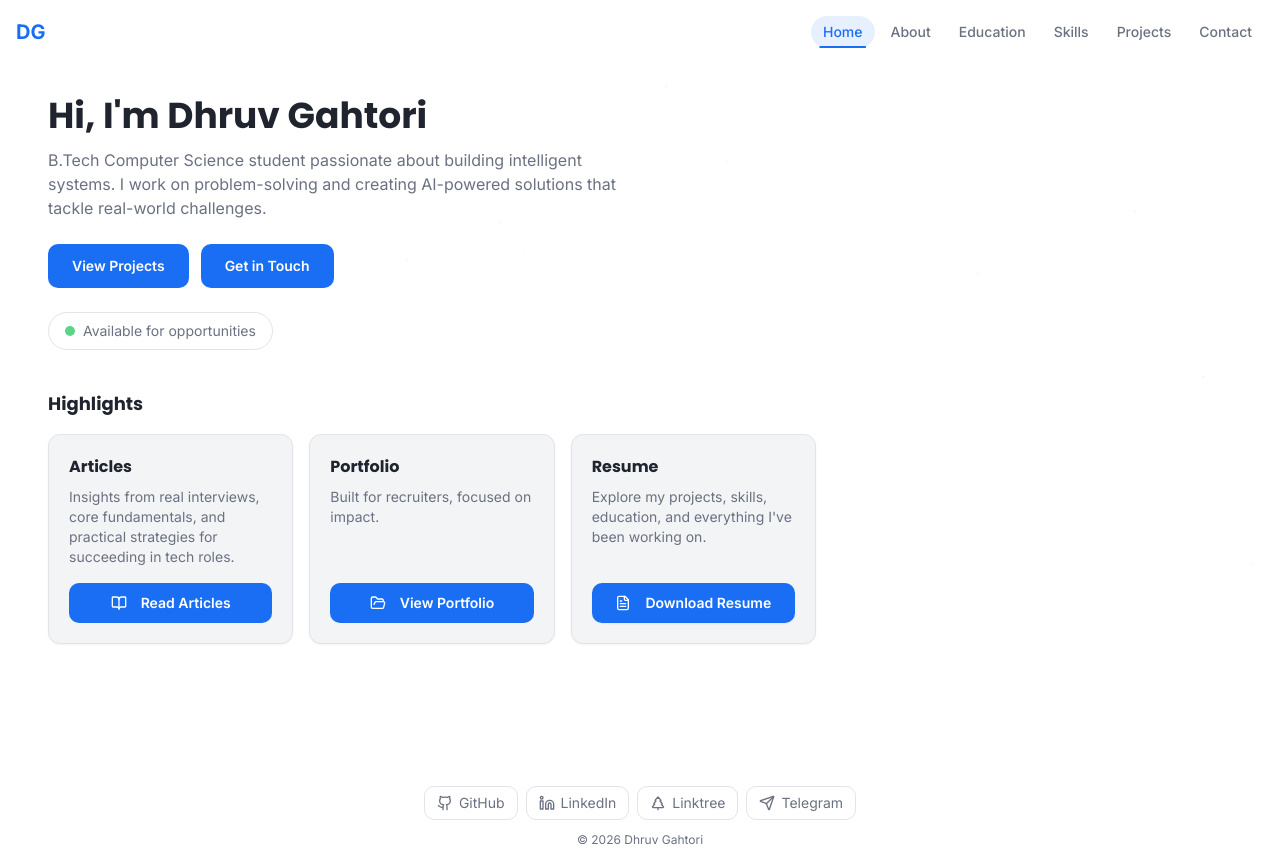
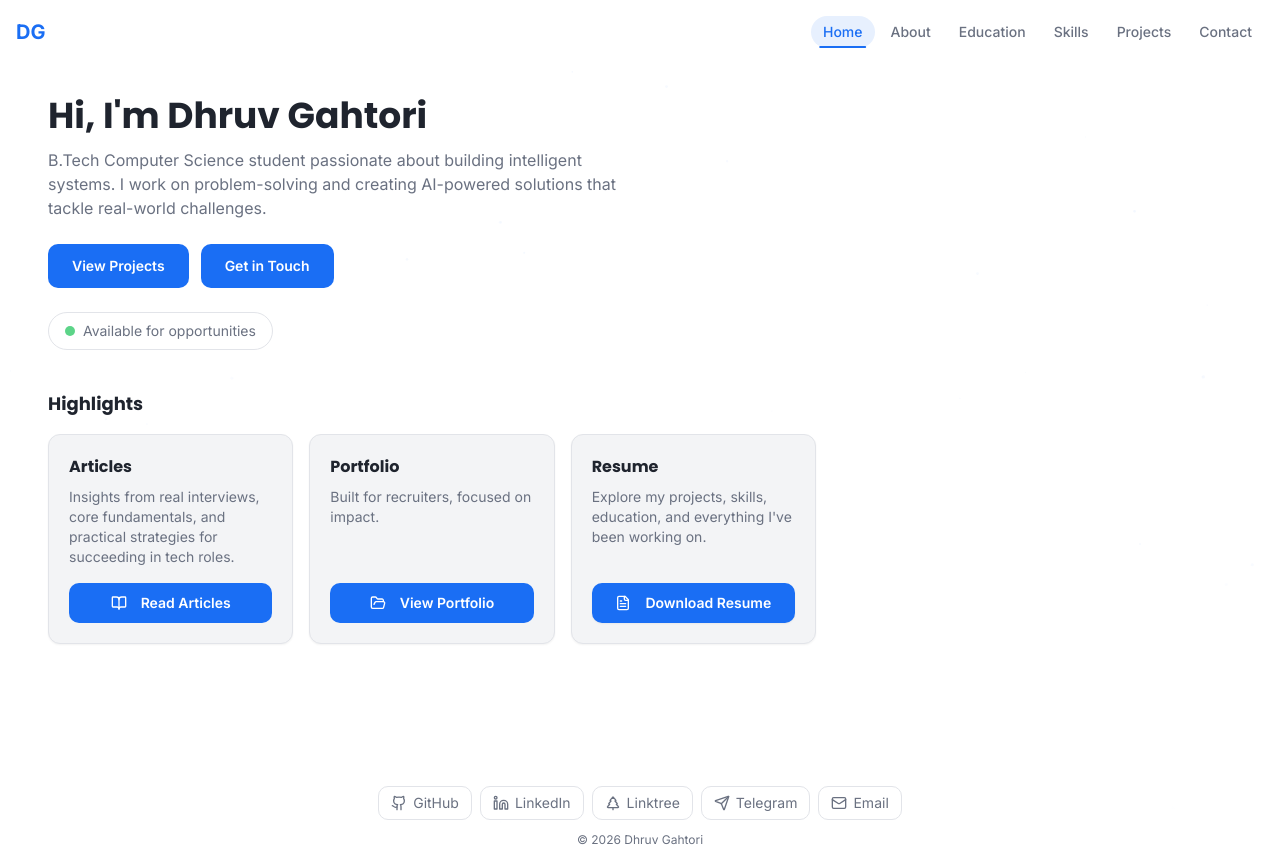
Before and after one commit to dhruvgithu/dhruvgahtori, a React (Vite) app: page / in a window 1280 px wide. Built offline with nearby package versions, Linux system fonts and the light colour scheme; the HTML template or start-up script is replaced by a standard one.

Commit message:
Changes
Co-authored-by: dhruvgithu <168573890+dhruvgithu@users.noreply.github.com>

```diff
--- a/src/components/Hero.tsx
+++ b/src/components/Hero.tsx
@@ -131,6 +131,13 @@ const Hero = ({ onNavigate }: HeroProps) => {
                   {social.label}
                 </a>
               ))}
+              <a
+                href="mailto:dhruvgahtori00@gmail.com"
+                className="flex items-center gap-1.5 px-3 py-1.5 border border-border rounded-md text-sm text-muted-foreground hover:text-foreground hover:border-primary/40 transition-all"
+              >
+                <Mail className="w-4 h-4" />
+                Email
+              </a>
             </div>
             <p className="text-xs text-muted-foreground">
               © 2026 Dhruv Gahtori
```
